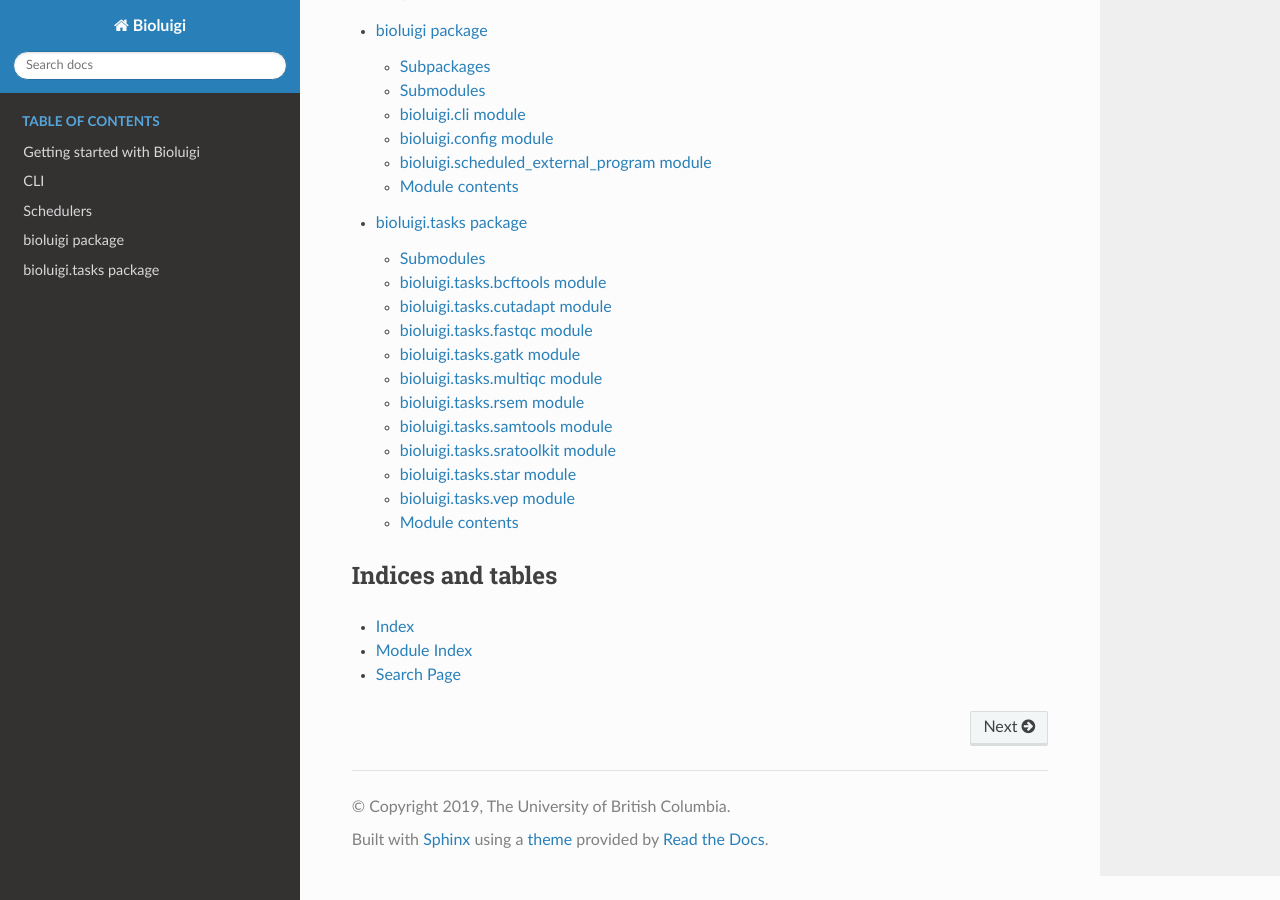
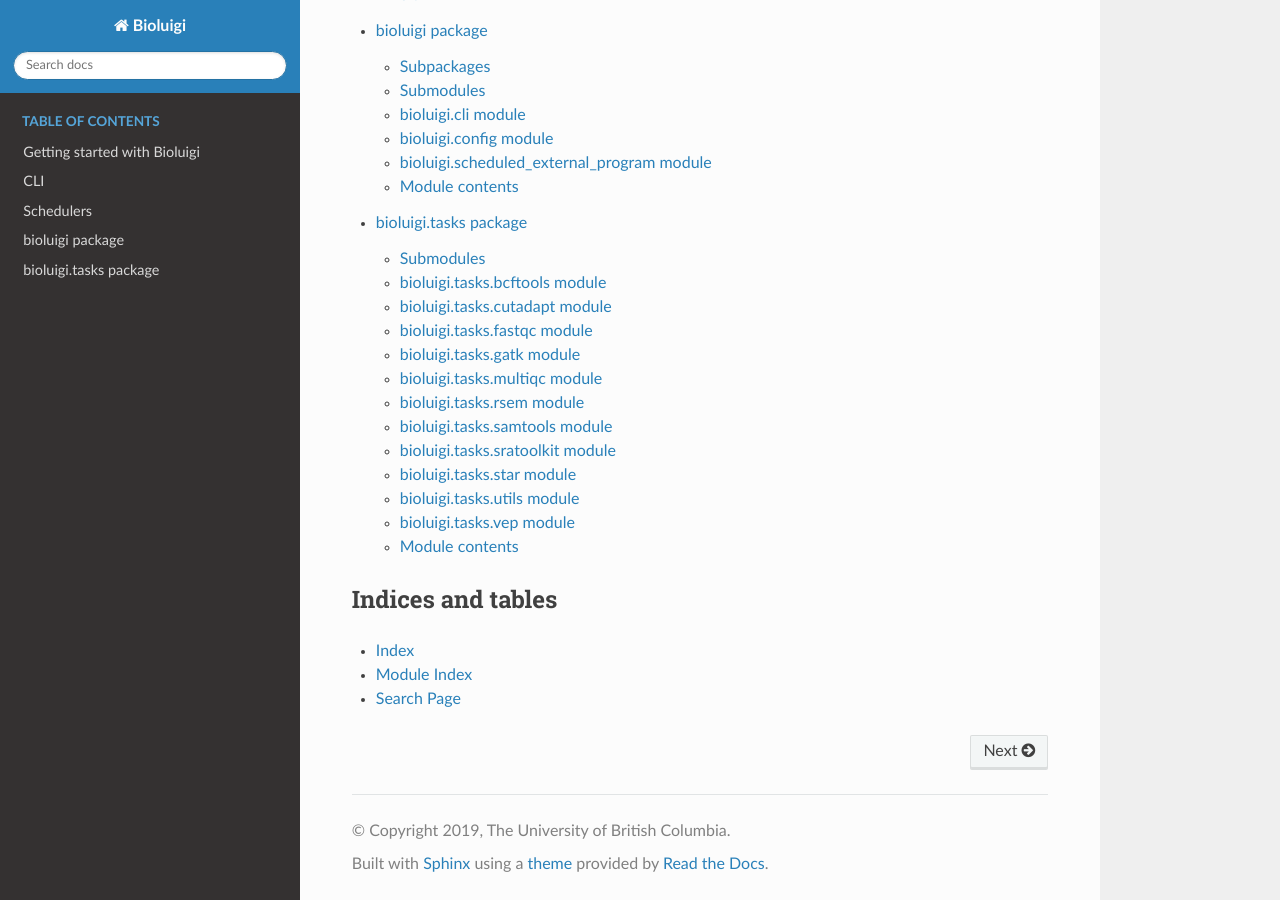
Before and after one commit to PavlidisLab/bioluigi, a Sphinx documentation site: the page built from docs/index.rst, in a window 1280 px wide and 900 px high, scrolled down 2101 px. Built offline with Sphinx 7.4.7 and the Read the Docs theme 2.0.0, drawn with Linux system fonts in a browser that asks for light colours.

Commit message:
docs: Add bioluigi.tasks.utils module

```diff
--- a/docs/api/bioluigi.tasks.rst
+++ b/docs/api/bioluigi.tasks.rst
@@ -76,6 +76,14 @@ bioluigi.tasks.star module
    :undoc-members:
    :show-inheritance:
 
+bioluigi.tasks.utils module
+---------------------------
+
+.. automodule:: bioluigi.tasks.utils
+   :members:
+   :undoc-members:
+   :show-inheritance:
+
 bioluigi.tasks.vep module
 -------------------------
 
```
